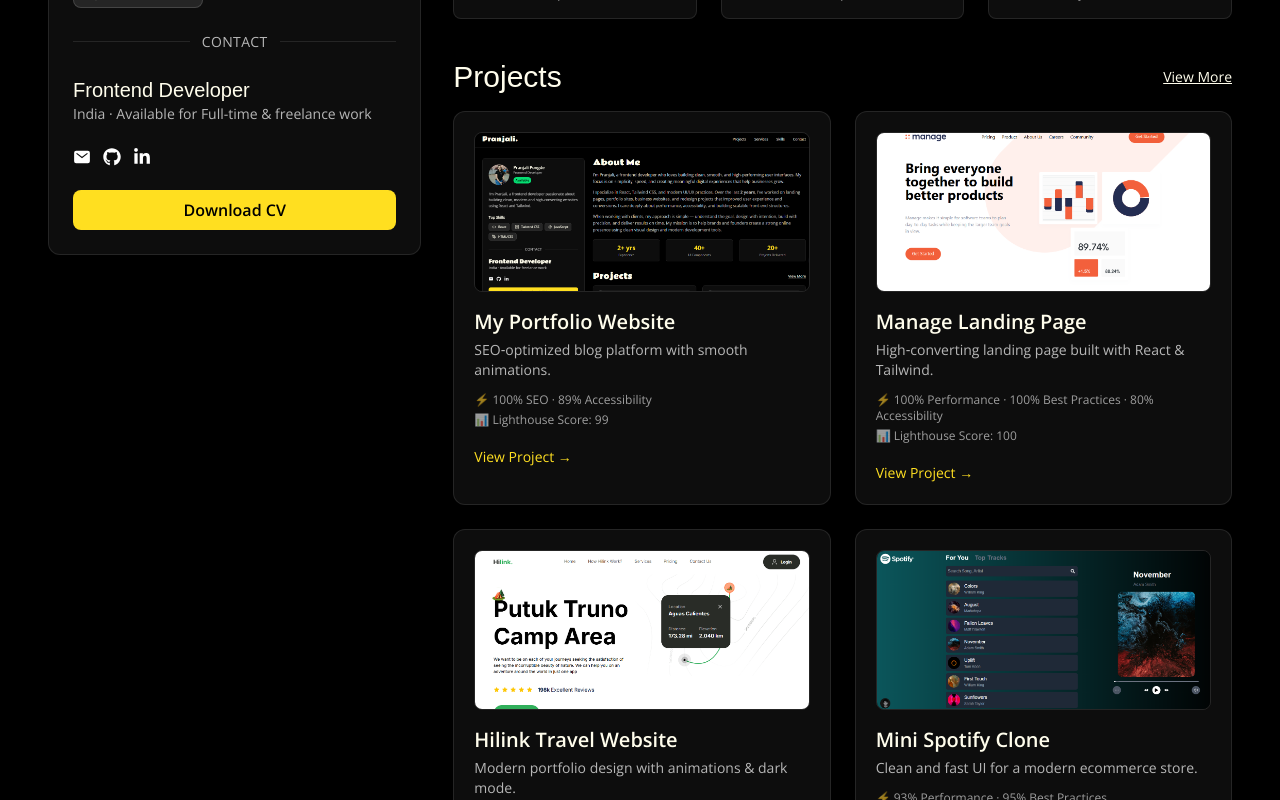
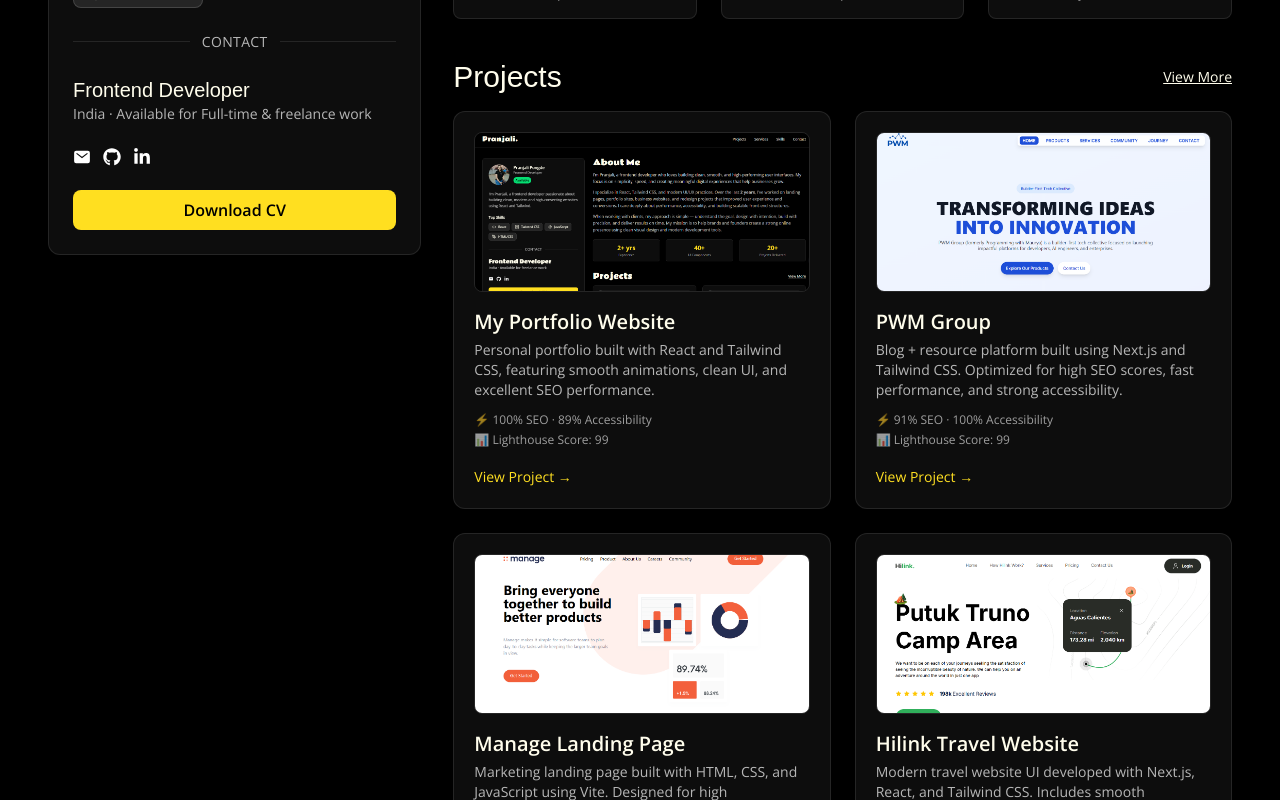
Before and after one commit to pranjalipongde/portfolio2.0, a React (Vite) app: page / in a window 1280 px wide. Shown: the part 540-1340 px from the top of the page. Built offline with nearby package versions, Linux system fonts and the light colour scheme; a web font is replaced by a local one.

Commit message:
imporved project section

```diff
--- a/src/components/Projects.jsx
+++ b/src/components/Projects.jsx
@@ -5,15 +5,23 @@ const Projects = () => {
   const projects = [
     {
       title: "My Portfolio Website",
-      desc: "SEO‑optimized blog platform with smooth animations.",
+      desc: "Personal portfolio built with React and Tailwind CSS, featuring smooth animations, clean UI, and excellent SEO performance.",
       img: "/portfolio-web.png",
       performance: "100% SEO · 89% Accessibility",
       lighthouse: "Lighthouse Score: 99",
       link: "https://pranjali-pongde.vercel.app/",
     },
     {
+      title: "PWM Group",
+      desc: "Blog + resource platform built using Next.js and Tailwind CSS. Optimized for high SEO scores, fast performance, and strong accessibility.",
+      img: "/pwm-group.png",
+      performance: "91% SEO · 100% Accessibility",
+      lighthouse: "Lighthouse Score: 99",
+      link: "https://www.programmingwithmaurya.com/",
+    },
+    {
       title: "Manage Landing Page",
-      desc: "High‑converting landing page built with React & Tailwind.",
+      desc: "Marketing landing page built with HTML, CSS, and JavaScript using Vite. Designed for high conversions, strong structure, and a polished layout.",
       img: "/manage-landing-page.png",
       performance: "100% Performance · 100% Best Practices · 80% Accessibility",
       lighthouse: "Lighthouse Score: 100",
@@ -21,7 +29,7 @@ const Projects = () => {
     },
     {
       title: "Hilink Travel Website",
-      desc: "Modern portfolio design with animations & dark mode.",
+      desc: "Modern travel website UI developed with Next.js, React, and Tailwind CSS. Includes smooth animations, and clean responsive design.",
       img: "/hilink-web.png",
       performance: "98% Performance · 100% SEO · 90% Accessibility",
       lighthouse: "Lighthouse Score: 98",
@@ -30,15 +38,15 @@ const Projects = () => {
 
     {
       title: "Mini Spotify Clone",
-      desc: "Clean and fast UI for a modern ecommerce store.",
+      desc: "A minimal Spotify-inspired UI showcasing clean component structure, responsive design, and modern interface patterns.",
       img: "/mini-spotify.png",
       performance: "93% Performance · 95% Best Practices",
       lighthouse: "Lighthouse Score: 90",
       link: "#",
     },
     {
-      title: "Businesss Webite",
-      desc: "Local business website redesign with improved UX.",
+      title: "Business Website",
+      desc: "A redesign for a small business website, focusing on improved layout clarity, better UX flow, and a modern, professional look.",
       img: "/project3.png",
       performance: "94% Performance · 97% Accessibility",
       lighthouse: "Lighthouse Score: 91",
```
Also changed, not shown: public/pwm-group.png (added).
